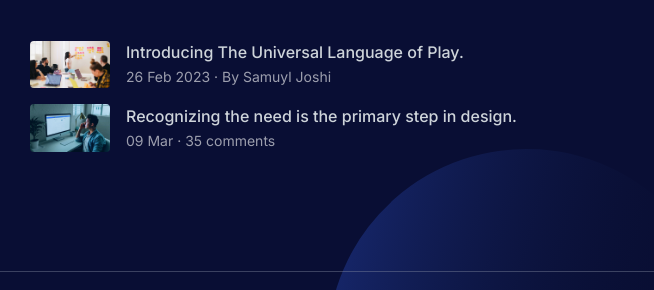
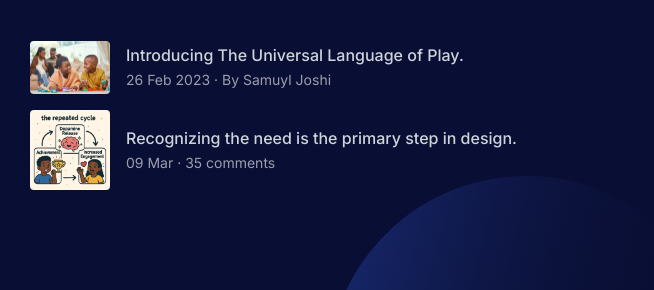
Before and after one commit to DesselTech/Dessel_Tech_Web, a website: page blog-details.html in a window 1280 px wide. Shown: the part 4577-4867 px from the top of the page, 626-1280 px from the left. Drawn offline with Linux system fonts and the light colour scheme.

Commit message:
FooterImage

```diff
--- a/blog-details.html
+++ b/blog-details.html
@@ -1278,7 +1278,7 @@
                 >
                   <div class="overflow-hidden rounded-sm w-20 h-16 sm:w-24 sm:h-20 flex-shrink-0">
                     <img
-                      src="assets/images/blog/blog-01.jpg"
+                      src="assets/images/blog/blogSmile.jpeg"
                       alt="Introducing The Universal Language of Play"
                       class="object-cover w-full h-full"
                     />
@@ -1299,7 +1299,7 @@
                 >
                   <div class="overflow-hidden rounded-sm w-20 h-16 sm:w-24 sm:h-20 flex-shrink-0">
                     <img
-                      src="assets/images/blog/blog-02.jpg"
+                      src="assets/images/blog/bannerAd.jpeg"
                       alt="Recognizing the need"
                       class="object-cover w-full h-full"
                     />
```
